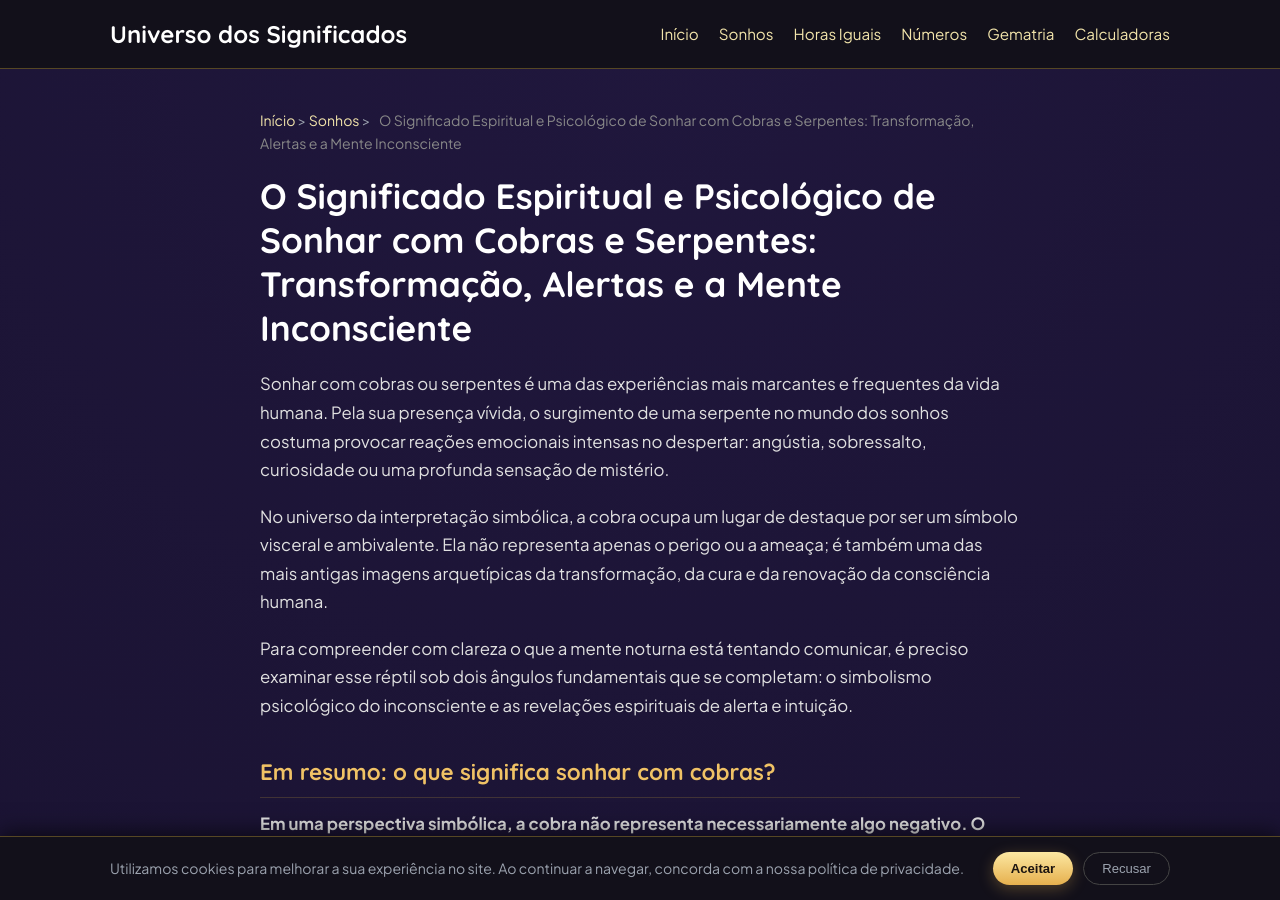
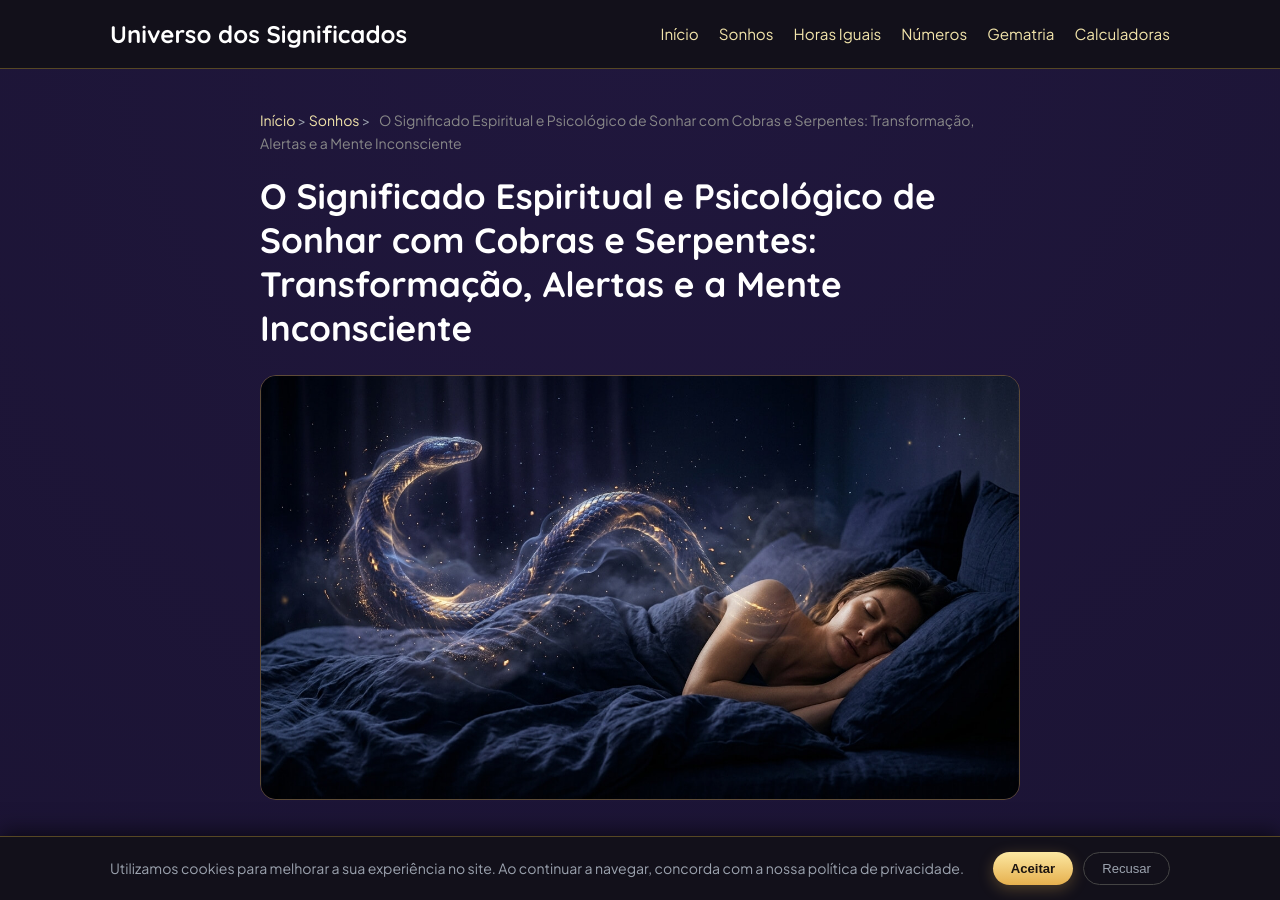
Before and after one commit to dreams-num/portal-significados, a Jekyll site: the page built from _posts/2026-10-05-significado-de-sonhar-com-cobras-e-serpentes.md, in a window 1280 px wide and 900 px high. Built offline with Jekyll 4.4.1, drawn with Linux system fonts in a browser that asks for light colours.

Commit message:
Enhance content on dreaming about snakes
Added an image and enhanced the content discussing the spiritual and psychological significance of dreaming about snakes.

```diff
--- a/_posts/2026-10-05-significado-de-sonhar-com-cobras-e-serpentes.md
+++ b/_posts/2026-10-05-significado-de-sonhar-com-cobras-e-serpentes.md
@@ -9,6 +9,10 @@
 ---
 
 # O Significado Espiritual e Psicológico de Sonhar com Cobras e Serpentes: Transformação, Alertas e a Mente Inconsciente
+
+<figure style="margin: 25px 0; text-align: center;">
+        <img src="{{ '/assets/images/sonhando-cobras.jpg' | relative_url }}" alt="Sonhar com Cobras e Serpentes" style="max-width: 100%; border-radius: 16px; border: 1px solid var(--border-color);">
+</figure>
 
 Sonhar com cobras ou serpentes é uma das experiências mais marcantes e frequentes da vida humana. Pela sua presença vívida, o surgimento de uma serpente no mundo dos sonhos costuma provocar reações emocionais intensas no despertar: angústia, sobressalto, curiosidade ou uma profunda sensação de mistério.
 
```
